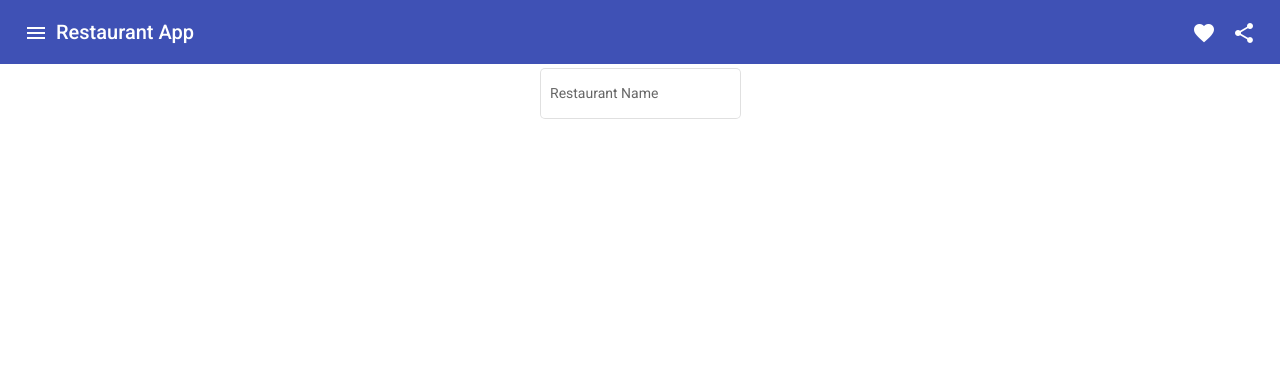
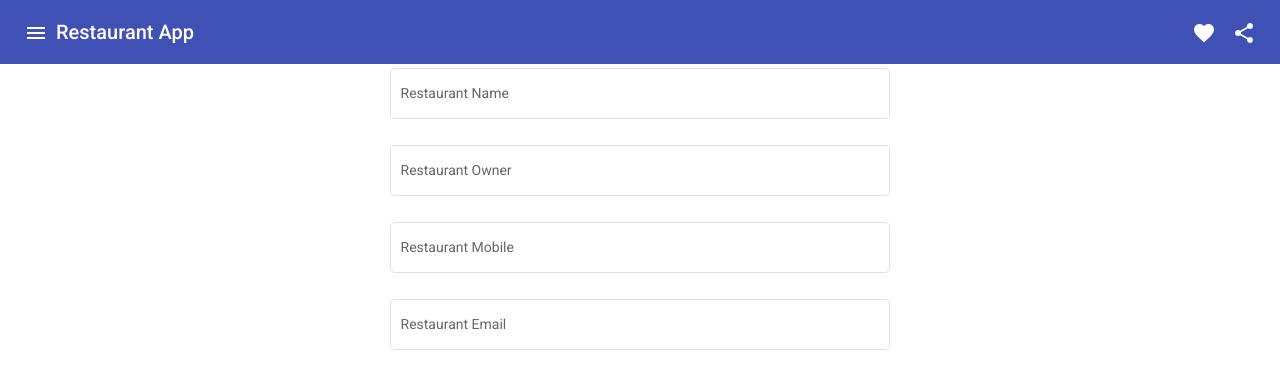
Before and after one commit to akhil888binoy/Restaurant_app, an Angular app: page /add-restaurant in a window 1280 px wide. Shown: the top 388 px of the page. Built offline with nearby package versions, Linux system fonts and the light colour scheme.

Commit message:
form inputs using angular material done

```diff
--- a/src/app/add-restaurant/add-restaurant.component.css
+++ b/src/app/add-restaurant/add-restaurant.component.css
@@ -0,0 +1,3 @@
+.form-elements{
+    width:500px;
+}
--- a/src/app/add-restaurant/add-restaurant.component.html
+++ b/src/app/add-restaurant/add-restaurant.component.html
@@ -1,6 +1,28 @@
 <div class="container">
-  <mat-form-field appearance="outline">
-    <mat-label>Restaurant Name</mat-label>
-    <input matInput placeholder=" Restaurant Name">
-  </mat-form-field>
+    <div>
+        <div>
+            <mat-form-field appearance="outline" class="form-elements">
+                <mat-label>Restaurant Name</mat-label>
+                <input matInput placeholder=" Restaurant Name">
+            </mat-form-field>
+        </div>
+        <div>
+            <mat-form-field appearance="outline" class="form-elements">
+                <mat-label>Restaurant Owner</mat-label>
+                <input matInput placeholder="  Name of Owner">
+            </mat-form-field>
+        </div>
+        <div>
+            <mat-form-field appearance="outline" class="form-elements">
+                <mat-label>Restaurant Mobile</mat-label>
+                <input matInput placeholder="Mobile No">
+            </mat-form-field>
+        </div>
+        <div>
+            <mat-form-field appearance="outline" class="form-elements">
+                <mat-label>Restaurant Email</mat-label>
+                <input matInput placeholder=" Restaurant Email">
+            </mat-form-field>
+        </div>
+    </div>
 </div>
```
